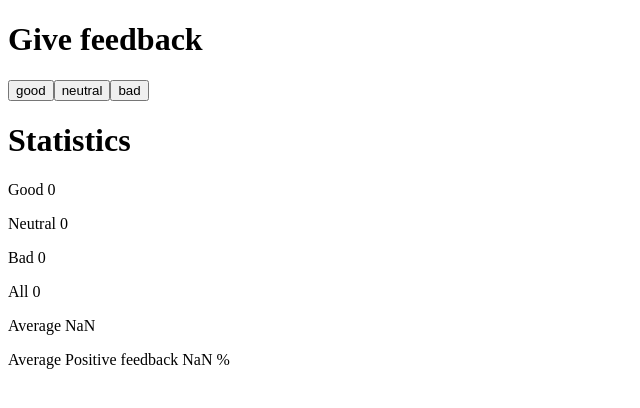
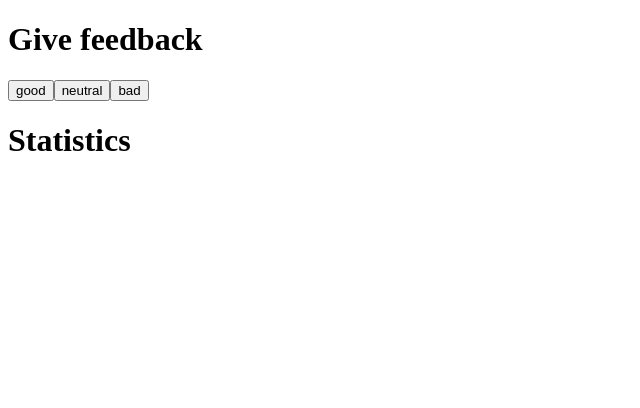
Before and after one commit to tat1roliv/fullstackOpen, a React (Create React App) app in the folder part1/unicafe/: page / in a window 1280 px wide. Shown: the top 408 px of the page, without its empty margins (0-640 px from the left). Built offline with nearby package versions, Linux system fonts and the light colour scheme.

Commit message:
part1-1.8

```diff
--- a/part1/unicafe/src/App.js
+++ b/part1/unicafe/src/App.js
@@ -19,29 +19,54 @@ const AveragePositiveFeedback = (good, neutral, bad) => {
   return good / TotalFeedbackColected(good, neutral, bad) * 100;
 }
 
+// lugar adequado para definir um componente
+const Statistics = (props) => {
+  const allClicks = props.good + props.neutral + props.bad;
+  if(allClicks !== 0){
+    return (
+      <div>
+          <p>Good {props.good}</p>
+          <p>Neutral {props.neutral}</p>
+          <p>Bad {props.bad}</p>
+
+          <p>All {TotalFeedbackColected(props.good, props.neutral, props.bad)}</p>
+          <p>Average {AverageFeedback(props.good, props.neutral, props.bad)}</p>
+          <p>Average Positive feedback {AveragePositiveFeedback(props.good, props.neutral, props.bad)} %</p>
+      </div>
+    )
+  }
+}
+
 
 const App = () => {
-  // salve os cliques de cada botão em seu próprio estado
+
   const [good, setGood] = useState(0)
   const [neutral, setNeutral] = useState(0)
   const [bad, setBad] = useState(0)
+
+  const handleClickGood = () => {
+    setGood(good + 1);
+  }
+
+  const handleClickNeutral = () => {
+    setNeutral(neutral + 1);
+  }
+
+  const handleClickBad = () => {
+    setBad(bad + 1);
+  }
 
   return (
     <div>
       <h1>Give feedback</h1>
 
-      <Button handleClick={() => setGood(good + 1)} text='good' />
-      <Button handleClick={() => setNeutral(neutral + 1)} text='neutral' />
-      <Button handleClick={() => setBad(bad + 1)} text='bad' />
+      <Button handleClick={handleClickGood} text='good' />
+      <Button handleClick={handleClickNeutral} text='neutral' />
+      <Button handleClick={handleClickBad} text='bad' />
 
       <h1>Statistics</h1>
-      <p>Good {good}</p>
-      <p>Neutral {neutral}</p>
-      <p>Bad {bad}</p>
+      <Statistics good={good} neutral={neutral} bad={bad} />
 
-      <p>All {TotalFeedbackColected(good, neutral, bad)}</p>
-      <p>Average {AverageFeedback(good, neutral, bad)}</p>
-      <p>Average Positive feedback {AveragePositiveFeedback(good, neutral, bad)} %</p>
     </div>
   )
 }
```
